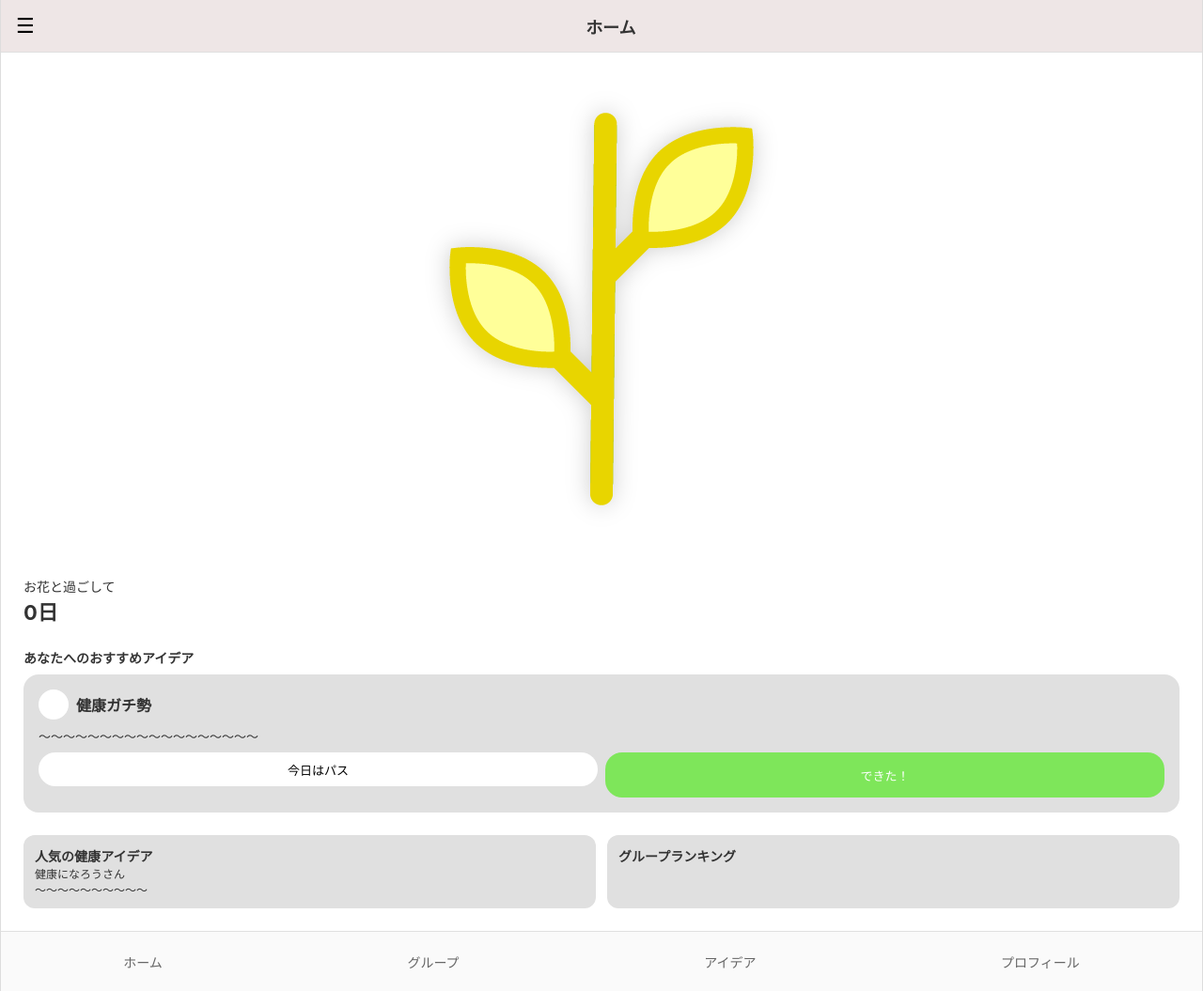
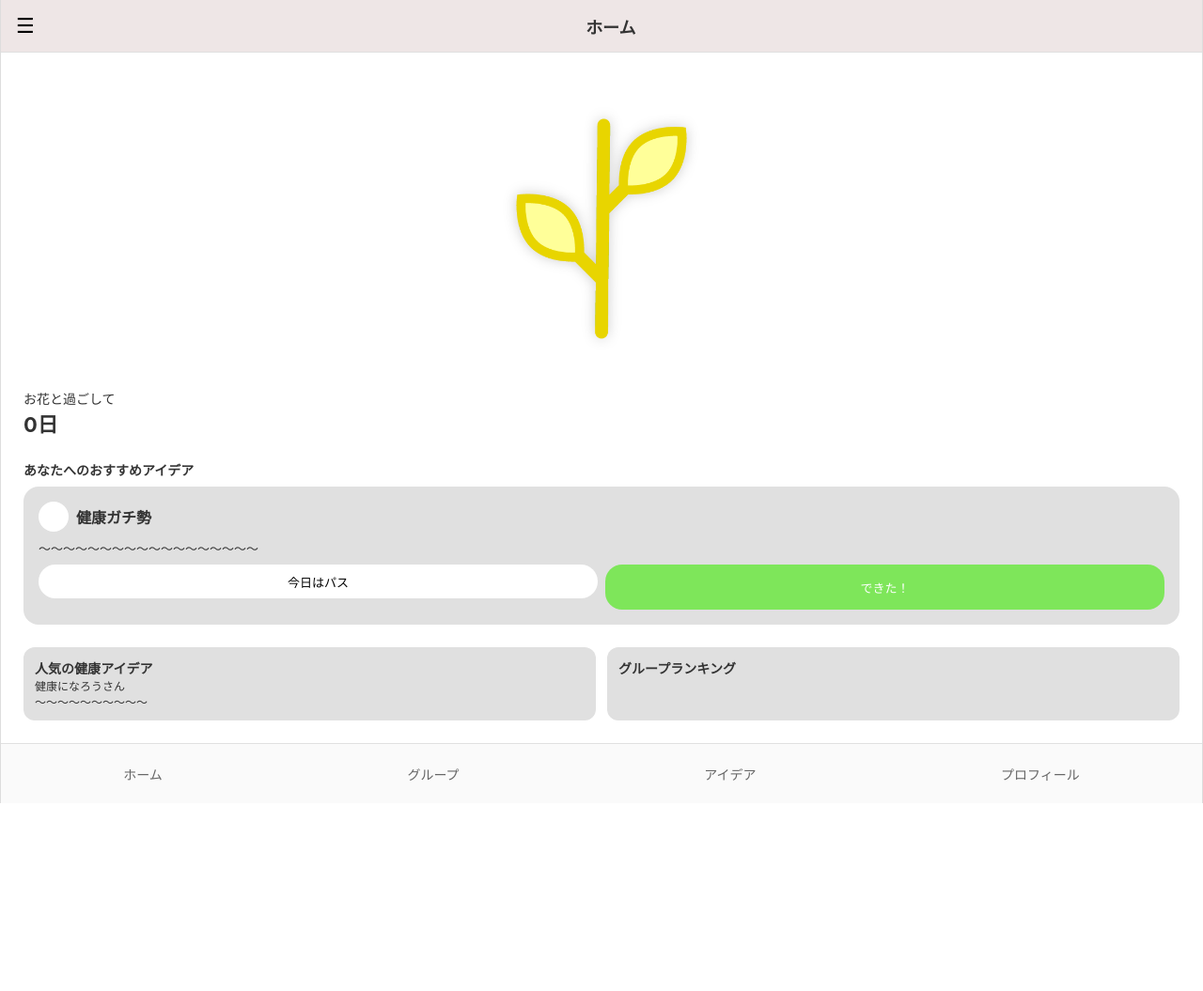
Before and after one commit to Takapass/TECH-JAM-RAIZAP, a Django app: page /home/ in a window 1280 px wide. Shown: the whole page at 94% size. After the commit the page ends 855 px from the top, so only its background shows below. Run offline with Django 5.2, Linux system fonts and the light colour scheme; a user stored in the database is signed in; data comes from the database, SQL or seed files in the repository; both versions use the stored data as it was after the commit.

Commit message:
画像サイズ調整

```diff
--- a/activities/static/activities/home.css
+++ b/activities/static/activities/home.css
@@ -9,6 +9,8 @@
 /* 花エリア */
 .flower-area {
     text-align: center;
+    /* max-width: 260px;
+    margin: 0 auto; */
 }
 
 .flower {
@@ -16,6 +18,15 @@
     width: 160px;
     height: auto;   /* or 250 */
     margin: 30px auto 8px;
+}
+
+/* 花の画像をスマホ画面に収める */
+.flower-img {
+    width: 100%;
+    max-width: min(70vw, 240px);   /* スマホ想定サイズ　180px */
+    height: auto;
+    display: block;
+    margin: 24px auto 0;
 }
 
 .petals {
@@ -221,3 +232,9 @@ button:disabled {
         height: 110px;
     }
 }
+
+@media screen and (min-width: 768px) {
+    .flower-img {
+        max-width: 280px;
+    }
+}
```
Also changed, not shown: db.sqlite3.
